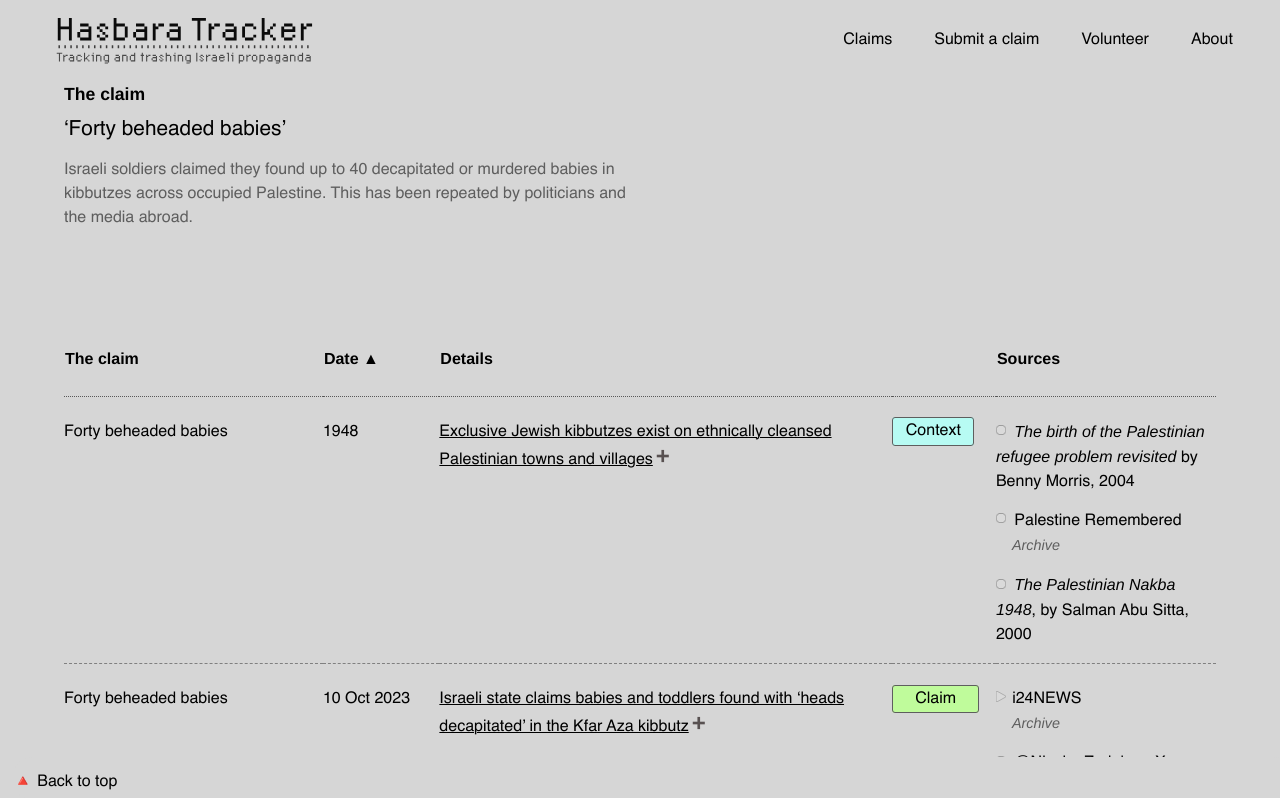
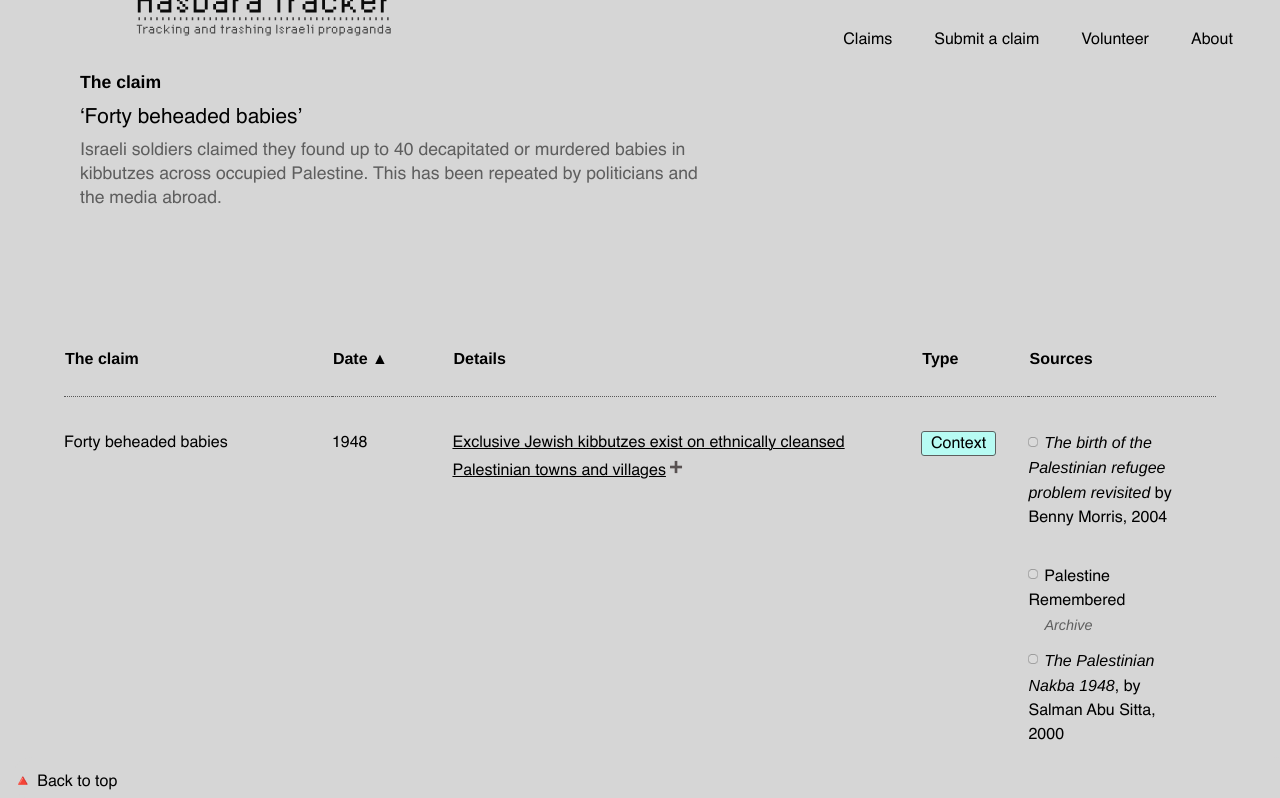
Before and after one commit to tamtzekin/hasbara-tracker, a React (Create React App) app: page /forty-beheaded-babies in a window 1280 px wide. Shown: the top 798 px of the page. Built offline with nearby package versions, Linux system fonts and the light colour scheme.

Commit message:
layout adjustments to table

```diff
--- a/src/components/ClaimFortyBeheadedBabies.js
+++ b/src/components/ClaimFortyBeheadedBabies.js
@@ -136,7 +136,7 @@ export default function ClaimFortyBeheadedBabies() {
 
             // Context/Claim/Debunk tag
             {
-                Header: ' ',
+                Header: 'Type',
                 accessor: (row) => row.claim.claimText,
                 Cell: ({ row }) => (
                     <span className={row.original.claim.claimTag}>
@@ -252,7 +252,7 @@ export default function ClaimFortyBeheadedBabies() {
 
 {/* TODO: Refactor this properly to use Logo component */}
 
-            <div className="logo-container mt-7">
+            <div className="logo-container w-64 ml-20">
                 <Link to="/">
                     {/* <span className="flex">
                         <img className="w-10/12 mt-5" src="/img/ht-logo.png"></img>
@@ -271,16 +271,17 @@ export default function ClaimFortyBeheadedBabies() {
 
                 </Link>
             </div>
-
-                        <div className="text-md pl-16 laptop: mt-20 laptop:w-6/12 mb-5 font-bold mobile:pl-4">
+                    <div className="container mt-12 ml-20">
+                        <div className="text-md laptop:w-1/2 mb-5 font-bold mobile:pl-4">
                             The claim
                             </div>
-                        <div className="text-lg pl-16 laptop:w-6/12 mb-2 -mt-2 mobile:pl-4">
+                        <div className="text-lg laptop:w-1/2 mb-2 -mt-2 mobile:pl-4">
                             ‘Forty beheaded babies’</div>
                         <div className="
-                            text-sm pl-16 laptop:w-6/12 laptop:mb-10 mt-2 text-grey-faded mobile: w-10/12 mobile:pl-4
+                            text-md laptop:w-1/2 laptop:mb-10 mt-2 text-grey-faded mobile: w-10/12 mobile:pl-4
                             ">
                                 Israeli soldiers claimed they found up to 40 decapitated or murdered babies in kibbutzes across occupied Palestine. This has been repeated by politicians and the media abroad.
+                    </div>
                     </div>
 
                     {/* <div>{claimSummary}</div> */}
@@ -308,10 +309,6 @@ export default function ClaimFortyBeheadedBabies() {
                 <NavLink to="/about">About</NavLink>
             </li>
         </div>
-
-
-        {/* TODO: make claim summaries */}
-            {/* Summary of claim */}
 
 
             {/* Show desktop view of Tracker */}
@@ -377,7 +374,7 @@ export default function ClaimFortyBeheadedBabies() {
                                                     <td
                                                         {...cell.getCellProps()}
                                                         style={{
-                                                            padding: '2% 0 0 0',
+                                                            padding: '3% 3% 0 0',
                                                             borderBottom: '1px dashed grey',
                                                             overflow: 'hidden',
                                                             width: // Set fixed column widths
@@ -385,7 +382,7 @@ export default function ClaimFortyBeheadedBabies() {
                                                                 index === 1 ? '9%' :
                                                                 index === 2 ? '35%' :
                                                                 index === 3 ? '8%' :
-                                                                '17%',
+                                                                '14%',
                                                         }}
                                                     >
                                                         {cell.render('Cell')}
```
